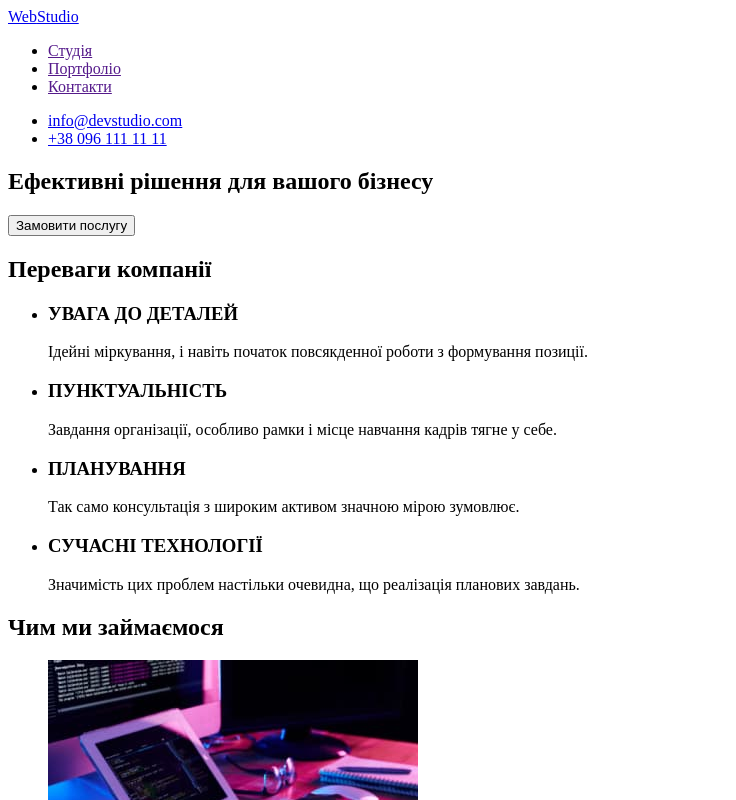
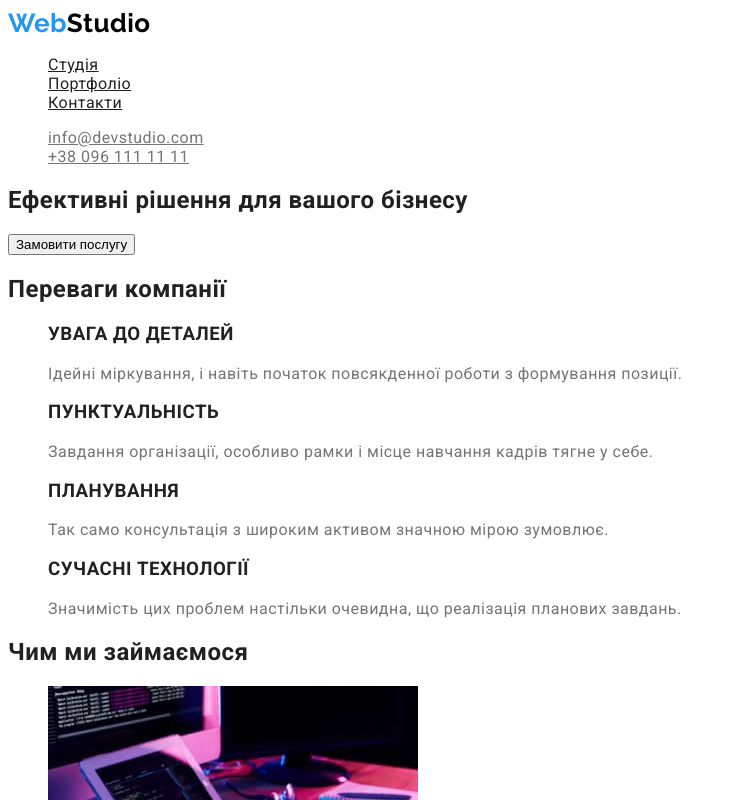
Before and after one commit to MarianaDobrivska/goit-markup-hw-02, a plain HTML site: page index.html in a window 1280 px wide. Shown: the top 800 px of the page, without its empty margins (0-736 px from the left). Drawn offline with Linux system fonts and the light colour scheme.

Commit message:
logo design

```diff
--- a/css/styles.css
+++ b/css/styles.css
@@ -1,13 +1,77 @@
-/* main background: #F5F5F5 */
-/* header background: #FFFFFF */
-/* footer background: #2F303A */
+:root{
+   --primary-text-color: #212121;
+   --secondary-text-color: #757575;
+   --primary-hover-color: #2196F3;
+   --logo-color-blue: #2196F3;
+   --logo-color-black: #000000;
+   --primary-white-color: #FFFFFF;
+   --email-telephone-text-color: rgba(255, 255, 255, 0.6)
 
-/* logo color:
-   black: #000000
-   blue: #2196F3 */
+}
 
-/* nav and <h> color: #212121 */
-/* decribtion <p> color: #757575 */
+body {
+   background-color: var(--primary-white-color);
+   color: var(--primary-text-color);
 
-/* footer text: address #FFFFFF; tel+mail rgba(255, 255, 255, 0.6) */
-/* hover&focus: #2196F3 */
+   font-family: Roboto, sans-serif;
+   letter-spacing: 0.03em;
+
+}
+
+.list {
+   list-style: none
+}
+
+/* Header */
+
+.logo {
+   color: var(--logo-color-black);
+
+   font-family: Raleway, sans-serif;
+   font-weight: 700;
+   font-size: 26px;
+   line-height: 1.2;
+   text-decoration: none;
+}
+
+.logo span {
+   color: var(--logo-color-blue)
+}
+
+
+
+
+
+
+
+/* site-nav */
+
+.site-nav .link {
+   color: #212121
+}
+.site-nav .link:hover,
+.site-nav .link:focus {
+   color: #2196F3
+}
+
+.contact .link {
+   color: #757575
+}
+.contact .link:hover,
+.contact .link:focus {
+   color: #2196F3
+}
+
+/* Hero */
+
+
+/* Sections */
+
+.section h2,
+.section h3 {
+color: #212121
+}
+
+.section p {
+color: #757575
+}
```
